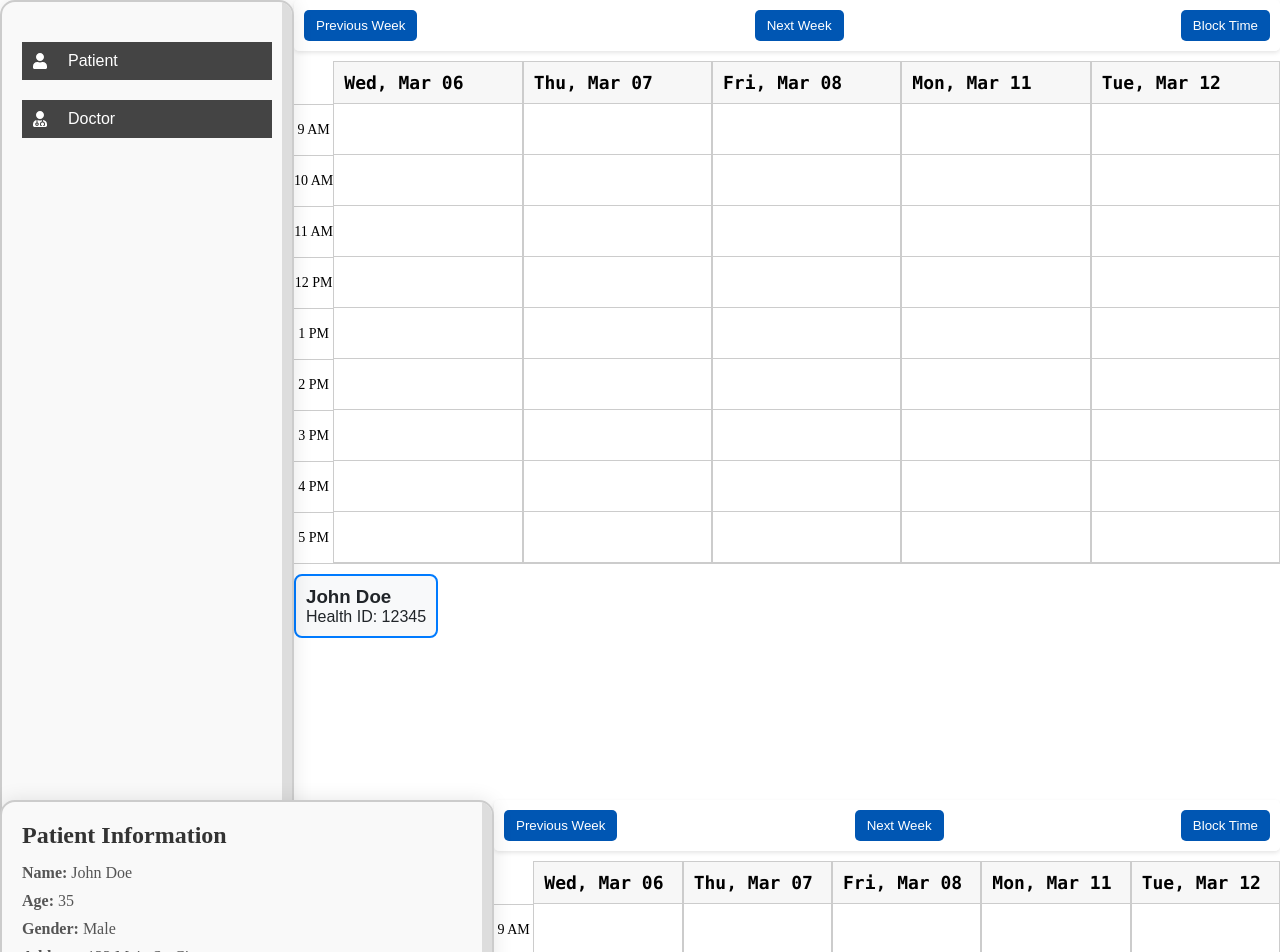
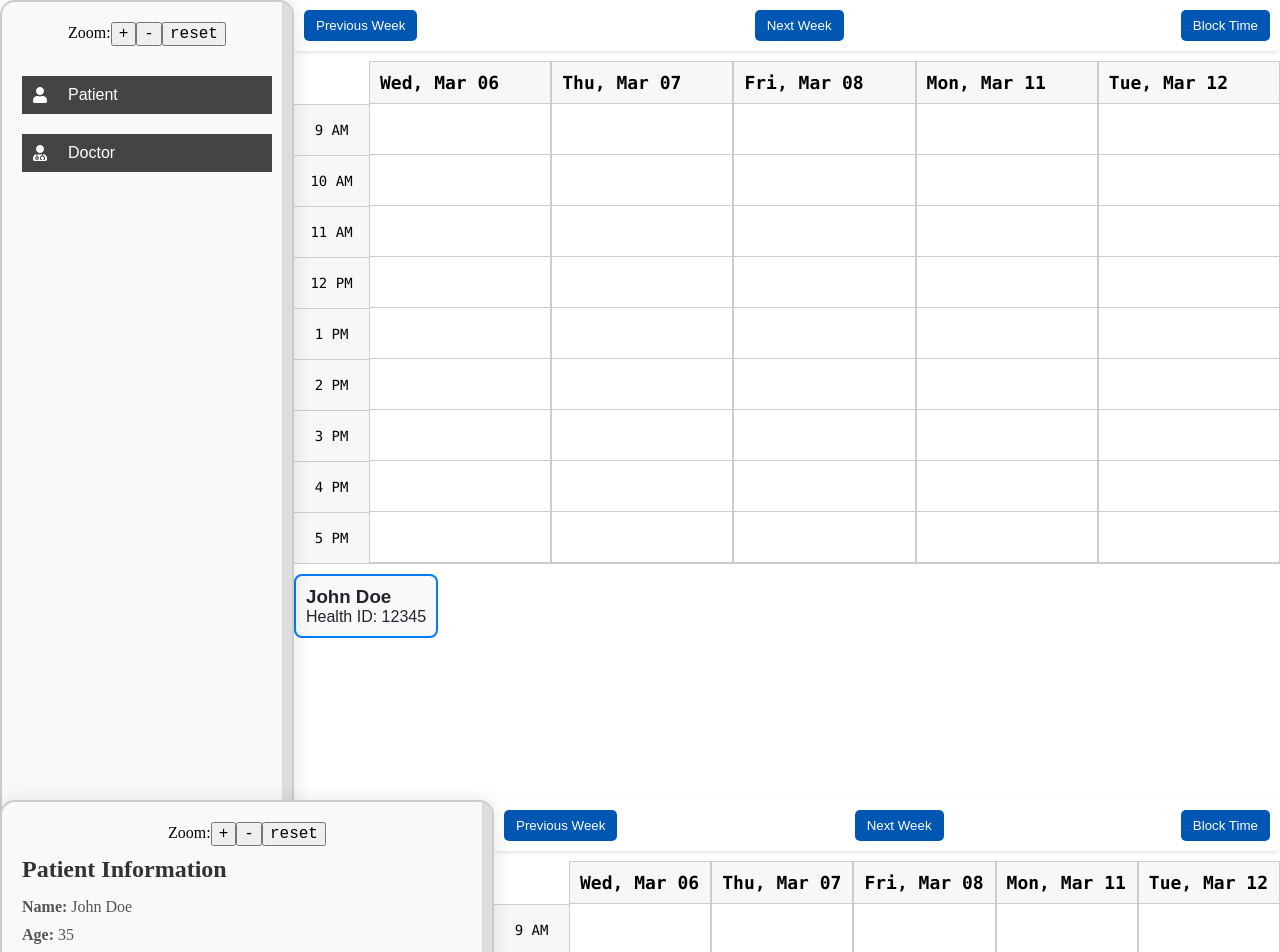
Before and after one commit to raja-omar/MediSync, a React (Vite) app in the folder appointment-management-system/: page / in a window 1280 px wide. Shown: the top 952 px of the page. Built offline with nearby package versions, Linux system fonts and the light colour scheme.

Commit message:
added zoom functionality and some more filters for doctor search

```diff
--- a/appointment-management-system/src/components/DoctorSidebar.jsx
+++ b/appointment-management-system/src/components/DoctorSidebar.jsx
@@ -6,6 +6,7 @@ const Sidebar = () => {
   const [isResizing, setIsResizing] = useState(false);
   const [startX, setStartX] = useState(0);
   const [sidebarWidth, setSidebarWidth] = useState(450); // Initial width of the sidebar
+  const [fontSize, setFontSize] = useState(16); // Initial font size
 
   const patientDetails = {
     name: "John Doe",
@@ -31,6 +32,17 @@ const Sidebar = () => {
       time: "02:15 PM",
     },
   ];
+
+  const increaseFontSize = () => {
+    setFontSize((prevFontSize) => Math.min(prevFontSize + 1, 30));
+  };
+
+  const decreaseFontSize = () => {
+    setFontSize((prevFontSize) => Math.max(prevFontSize - 1, 10)); // Limit minimum font size
+  };
+  const resetFontSize = () => {
+    setFontSize((prevFontSize) => 16); // Limit minimum font size
+  };
 
   const handleNotesChange = (e) => {
     setNotes(e.target.value);
@@ -64,7 +76,7 @@ const Sidebar = () => {
   return (
     <div
       className="sidebar"
-      style={{ width: sidebarWidth }}
+      style={{ width: sidebarWidth, fontSize: `${fontSize}px` }}
       onMouseMove={handleMouseMove}
       onMouseUp={handleMouseUp}
     >
@@ -73,8 +85,32 @@ const Sidebar = () => {
         onMouseDown={handleMouseDown}
         onMouseUp={handleMouseUp}
       />
+      <div className="zoom-div" style={{ fontSize: `${fontSize}px` }}>
+        Zoom:
+        <button
+          onClick={increaseFontSize}
+          style={{ fontSize: `${fontSize}px` }}
+        >
+          +
+        </button>
+        <button
+          onClick={decreaseFontSize}
+          style={{ fontSize: `${fontSize}px` }}
+        >
+          -
+        </button>
+        <button onClick={resetFontSize} style={{ fontSize: `${fontSize}px` }}>
+          reset
+        </button>
+      </div>
+
       <div className="patient-info">
-        <h2>Patient Information</h2>
+        <h2
+          className="patient-info-h2"
+          style={{ fontSize: `${fontSize * 1.5}px` }}
+        >
+          Patient Information
+        </h2>
         <p>
           <strong>Name:</strong> {patientDetails.name}
         </p>
@@ -105,9 +141,10 @@ const Sidebar = () => {
           {patientDetails.reasonForAppointment}
         </p>
       </div>
+
       <div className="notes-section">
         <div className="notes-container">
-          <h2>Notes</h2>
+          <h2 style={{ fontSize: `${fontSize * 1.5}px` }}>Notes</h2>
           <textarea
             value={notes}
             onChange={handleNotesChange}
@@ -117,7 +154,7 @@ const Sidebar = () => {
         </div>
 
         <div className="random-notes">
-          <h3>Random Notes</h3>
+          <h3 style={{ fontSize: `${fontSize * 1.25}px` }}>Random Notes</h3>
           <ul>
             {randomNotes.map((note, index) => (
               <li key={index}>
--- a/appointment-management-system/src/components/Sidebar.jsx
+++ b/appointment-management-system/src/components/Sidebar.jsx
@@ -10,6 +10,19 @@ const Sidebar = ({ setPatientData }) => {
   const [isResizing, setIsResizing] = useState(false);
   const [sidebarWidth, setSidebarWidth] = useState(250); // Initial width of the sidebar
   const [startX, setStartX] = useState(0);
+  const [fontSize, setFontSize] = useState(16); // Initial font size
+
+  const increaseFontSize = () => {
+    setFontSize((prevFontSize) => Math.min(prevFontSize + 1, 30));
+  };
+
+  const decreaseFontSize = () => {
+    setFontSize((prevFontSize) => Math.max(prevFontSize - 1, 10)); // Limit minimum font size
+  };
+
+  const resetFontSize = () => {
+    setFontSize((prevFontSize) => 16); // Limit minimum font size
+  };
 
   const togglePatientDropdown = () => {
     setPatientDropdownVisible(!patientDropdownVisible);
@@ -66,17 +79,40 @@ const Sidebar = ({ setPatientData }) => {
       onMouseUp={handleMouseUp}
     >
       <div className="resize-handle" onMouseDown={handleMouseDown} />
-
+      <div className="zoom-div" style={{ fontSize: `${fontSize}px` }}>
+        Zoom:
+        <button
+          onClick={increaseFontSize}
+          style={{ fontSize: `${fontSize}px` }}
+        >
+          +
+        </button>
+        <button
+          onClick={decreaseFontSize}
+          style={{ fontSize: `${fontSize}px` }}
+        >
+          -
+        </button>
+        <button onClick={resetFontSize} style={{ fontSize: `${fontSize}px` }}>
+          reset
+        </button>
+      </div>
       <div className="dropdown">
-        <button className="dropbtn" onClick={togglePatientDropdown}>
+        <button
+          className="dropbtn"
+          onClick={togglePatientDropdown}
+          style={{ fontSize: `${fontSize}px` }}
+        >
           <FaUser /> Patient
         </button>
         <div
           className={`dropdown-content ${patientDropdownVisible ? "open" : ""}`}
+          style={{ fontSize: `${fontSize}px` }}
         >
           <button
             className="dropdown-item register-patient"
             onClick={openDialog}
+            style={{ fontSize: `${fontSize}px` }}
           >
             Register new patient <FaUserPlus className="register-icon" />
           </button>
@@ -85,23 +121,72 @@ const Sidebar = ({ setPatientData }) => {
               type="text"
               placeholder="Search existing patient  &#x1F50D; "
               className="search-input"
+              style={{ fontSize: `${fontSize}px` }}
             />
           </div>
         </div>
       </div>
       <div className="dropdown">
-        <button className="dropbtn" onClick={toggleDoctorDropdown}>
+        <button
+          className="dropbtn"
+          onClick={toggleDoctorDropdown}
+          style={{ fontSize: `${fontSize}px` }}
+        >
           <FaUserMd /> Doctor
         </button>
         <div
           className={`dropdown-content ${doctorDropdownVisible ? "open" : ""}`}
+          style={{ fontSize: `${fontSize}px` }}
         >
-          <div className="search-container">
-            <FaSearch className="search-icon" />
+          <div
+            className="search-container"
+            style={{ fontSize: `${fontSize}px` }}
+          >
+            <FaSearch
+              className="search-icon"
+              style={{ fontSize: `${fontSize}px` }}
+            />
             <input
               type="text"
               placeholder="Search doctor"
               className="search-input"
+              style={{ fontSize: `${fontSize}px` }}
+            />
+          </div>
+          <div className="search-container">
+            <FaSearch
+              className="search-icon"
+              style={{ fontSize: `${fontSize}px` }}
+            />
+            <input
+              type="text"
+              placeholder="Search Department"
+              className="search-input"
+              style={{ fontSize: `${fontSize}px` }}
+            />
+          </div>
+          <div className="search-container">
+            <FaSearch
+              className="search-icon"
+              style={{ fontSize: `${fontSize}px` }}
+            />
+            <input
+              type="text"
+              placeholder="Enter start time"
+              className="search-input"
+              style={{ fontSize: `${fontSize}px` }}
+            />
+          </div>
+          <div className="search-container">
+            <FaSearch
+              className="search-icon"
+              style={{ fontSize: `${fontSize}px` }}
+            />
+            <input
+              type="text"
+              placeholder="Enter finish time"
+              className="search-input"
+              style={{ fontSize: `${fontSize}px` }}
             />
           </div>
         </div>
--- a/appointment-management-system/src/styles/Calendar.css
+++ b/appointment-management-system/src/styles/Calendar.css
@@ -70,9 +70,12 @@
   display: flex;
   flex-direction: column;
   margin-top: 43px;
+  font-family: Consolas, monospace;
+  width: 75px;
 }
 
 .time-slot {
+  background-color: #f7f7f7;
   height: 50px;
   display: flex;
   align-items: center;
--- a/appointment-management-system/src/styles/DoctorSidebarStyles.css
+++ b/appointment-management-system/src/styles/DoctorSidebarStyles.css
@@ -16,13 +16,13 @@
 
 .patient-info h2 {
   color: #333;
-  font-size: 24px;
+  /* font-size: 24px; */
   margin-bottom: 15px;
 }
 
 .patient-info p {
   color: #555;
-  font-size: 16px;
+  /* font-size: 16px; */
   margin-bottom: 10px;
 }
 
@@ -40,7 +40,7 @@
 
 .notes-container h2 {
   color: #333;
-  font-size: 24px;
+  /* font-size: 24px; */
   margin-bottom: 15px;
 }
 
@@ -51,7 +51,7 @@
   padding: 15px;
   border-radius: 10px;
   border: 2px solid #ccc;
-  font-size: 16px;
+  /* font-size: 16px; */
   resize: none;
 }
 
@@ -62,7 +62,7 @@
   padding: 10px 20px;
   border-radius: 10px;
   cursor: pointer;
-  font-size: 16px;
+  /* font-size: 16px; */
   transition: background-color 0.3s ease;
   align-self: center;
 }
@@ -93,7 +93,7 @@
 
 .random-notes h3 {
   color: #333;
-  font-size: 20px;
+  /* font-size: 20px; */
   margin-bottom: 15px;
 }
 
@@ -107,3 +107,13 @@
   cursor: ew-resize;
   background-color: #ddd;
 }
+
+
+.zoom-div {
+  text-align: center;
+  margin-bottom: 10px;
+}
+
+.zoom-div button {
+  font-family: 'Courier New', Courier, monospace;
+}
--- a/appointment-management-system/src/styles/SidebarStyles.css
+++ b/appointment-management-system/src/styles/SidebarStyles.css
@@ -24,7 +24,7 @@
   background-color: #444;
   color: white;
   padding: 10px;
-  font-size: 16px;
+  /* font-size: 16px; */
   border: none;
   cursor: pointer;
   display: flex;
@@ -85,7 +85,7 @@
   border: none;
   padding: 8px;
   border-radius: 3px;
-  width: 155px;
+  /* width: 155px; */
 }
 
 .search-input::placeholder {
```
